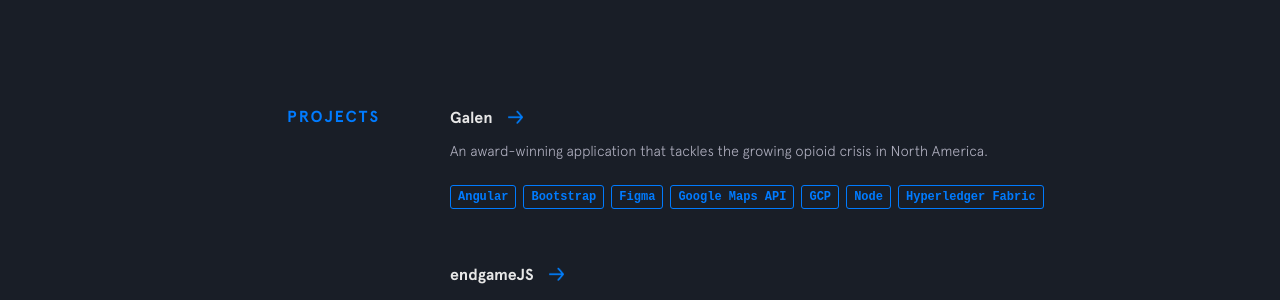
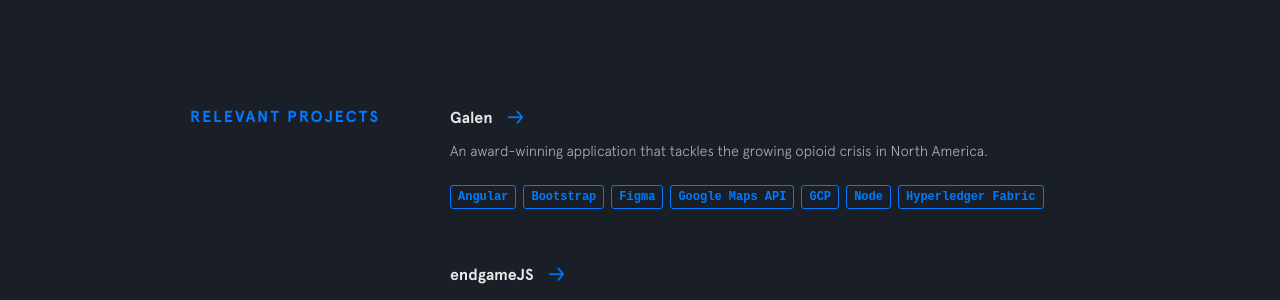
Before and after one commit to PronoyC/pronoyc.github.io, a Jekyll site: the page built from index.html, in a window 1280 px wide and 900 px high, scrolled down 2479 px. Shown: the part 153-453 px from the top of the window. Built offline with Jekyll 4.4.1, drawn with Linux system fonts in a browser that asks for light colours; nearby versions of some CDN libraries.

Commit message:
Update other-projects.html

```diff
--- a/_includes/other-projects.html
+++ b/_includes/other-projects.html
@@ -1,5 +1,5 @@
 <section class="section other-projects">
-  <div class="section__title">Projects</div>
+  <div class="section__title">Relevant Projects</div>
   <div class="section__content">
     {% for project in site.data.other-projects %}
     <div class="project">
```
